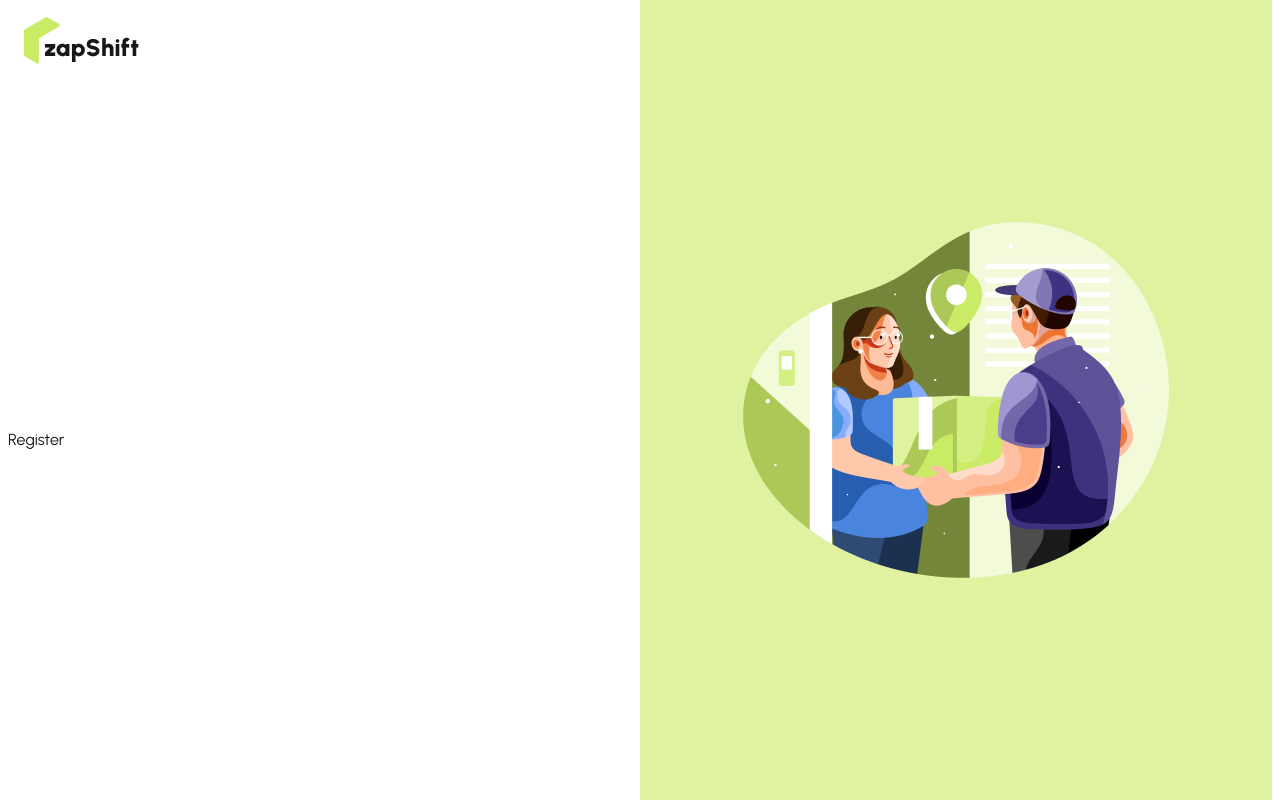
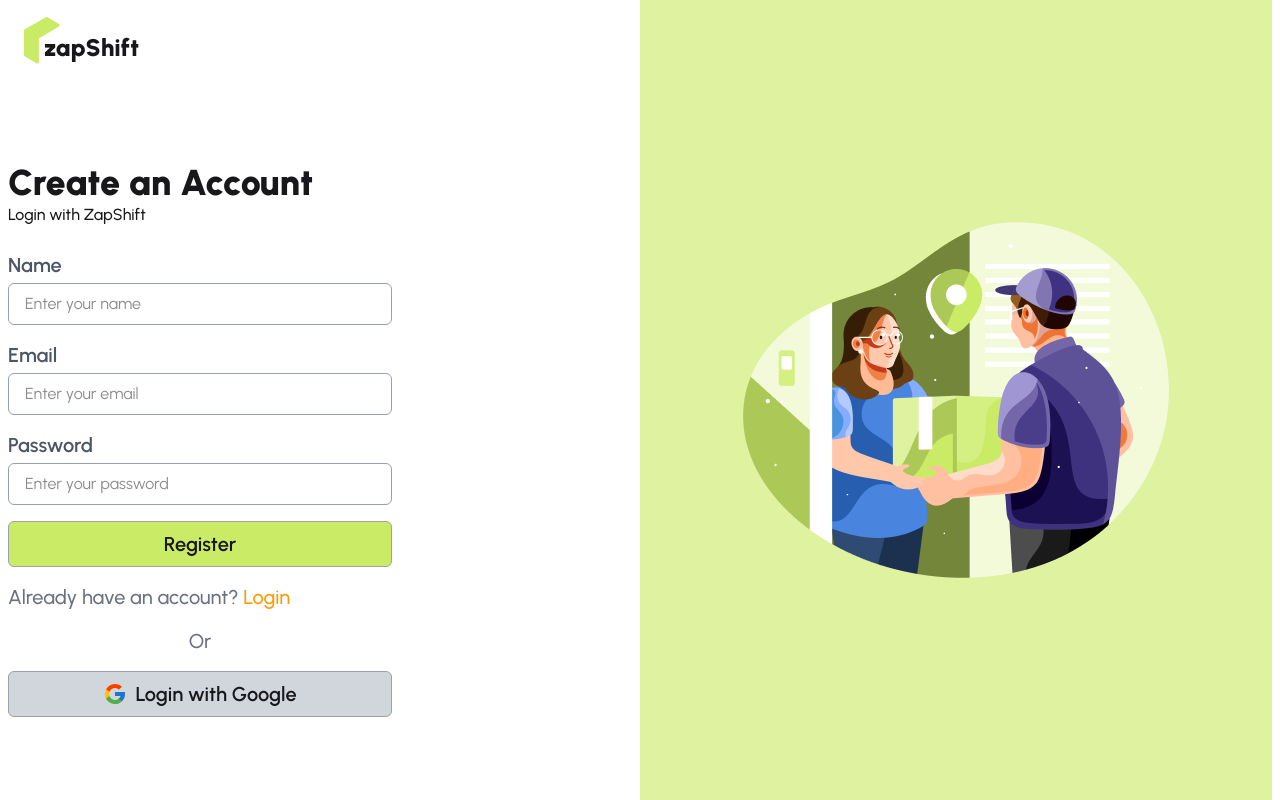
Before and after one commit to priyotush25/zap-shift-client, a React (Vite) app: page /register in a window 1280 px wide. Built offline with nearby package versions, Linux system fonts and the light colour scheme.

Commit message:
add register page

```diff
--- a/src/Component/navbar/Navbar.jsx
+++ b/src/Component/navbar/Navbar.jsx
@@ -1,4 +1,4 @@
-import { NavLink } from "react-router";
+import { Link, NavLink } from "react-router";
 import Button from "../../shared/button/Button";
 import Circle from "../../shared/button/Circle";
 import Logo from "../logo/Logo";
@@ -61,7 +61,10 @@ const Navbar = () => {
         <ul className="menu menu-horizontal px-1">{links}</ul>
       </div>
       <div className="navbar-end gap-4">
-        <Button>Sign In</Button>
+        <Link to={"/login"}>
+          <Button>Sign In</Button>
+        </Link>
+
         <div className="hidden lg:block ">
           <Button className={"bg-primary"}>Be a rider</Button>
         </div>
--- a/src/Layout/AuthLayout.jsx
+++ b/src/Layout/AuthLayout.jsx
@@ -1,4 +1,4 @@
-import { Outlet } from "react-router";
+import { Link, Outlet } from "react-router";
 import authImg from "../../src/assets/authImage.png";
 import Logo from "../Component/logo/Logo";
 
@@ -12,9 +12,9 @@ const AuthLayout = () => {
         <div className="flex-1 h-screen flex flex-col">
 
           {/* Logo always top */}
-          <div className="p-4">
+          <Link to={"/"} className="p-4">
             <Logo />
-          </div>
+          </Link>
 
           {/* Outlet centered vertically and horizontally */}
           <div className="flex-1 flex items-center">
--- a/src/Pages/Auth/resister/Register.jsx
+++ b/src/Pages/Auth/resister/Register.jsx
@@ -1,8 +1,42 @@
+import { FcGoogle } from "react-icons/fc";
+import { Link } from "react-router";
 
 const Register = () => {
     return (
         <div>
-            Register
+            <div>
+                <h1 className="text-4xl font-black">Create an Account</h1>
+                <p className="font-medium">Login with ZapShift</p>
+            </div>
+            <form action="" className="min-w-sm space-y-4 mt-6">
+                <div>
+                    <label className="block text-gray-600 text-xl font-semibold mb-1">Name</label>
+                    <input type="text" placeholder="Enter your name" className="w-full px-4 py-2 rounded-md border border-gray-400" />
+                </div>
+                <div>
+                    <label className="block text-gray-600 text-xl font-semibold mb-1">Email</label>
+                    <input type="email" placeholder="Enter your email" className="w-full px-4 py-2 rounded-md border border-gray-400" />
+                </div>
+                <div>
+                    <label className="block text-gray-600 text-xl font-semibold mb-1">Password</label>
+                    <input type="password" placeholder="Enter your password" className="w-full px-4 py-2 rounded-md border border-gray-400" />
+                </div>
+                <div>
+                    <input type="submit" value={"Register"} className="w-full px-4 py-2 text-xl font-semibold rounded-md border border-gray-400 bg-primary" />
+                </div>
+                <div>
+                    <label className="block text-xl text-gray-500 font-medium mb-1 ">Already have an account?  <Link to={"/login"} className="text-amber-500">Login</Link> </label>
+                </div>
+                <div>
+                    <label className="block text-xl text-gray-500 font-medium mb-1 text-center">Or</label>
+                </div>
+                <div>
+                    <button className="w-full px-4 py-2 text-xl font-semibold rounded-md border border-gray-400 bg-gray-300 flex items-center justify-center gap-2">
+                        <FcGoogle className="text-2xl" />
+                        Login with Google
+                    </button>
+                </div>
+            </form>
         </div>
     );
 };
--- /dev/null
+++ b/src/shared/field/Input.jsx
@@ -0,0 +1,11 @@
+
+const Input = ({ label, labelClass, input, inputClass }) => {
+    return (
+        <div>
+            <label className={`block text-gray-600 text-xl font-semibold mb-1 ${labelClass}`}>{label}</label>
+            <input type={input} className={`w-full px-4 py-2 rounded-md border border-gray-400 ${inputClass}`} />
+        </div>
+    );
+};
+
+export default Input;
```
